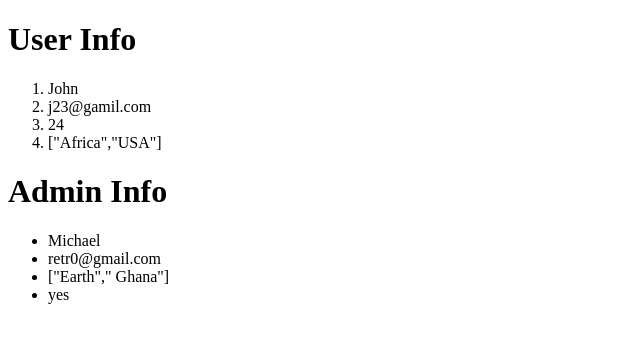
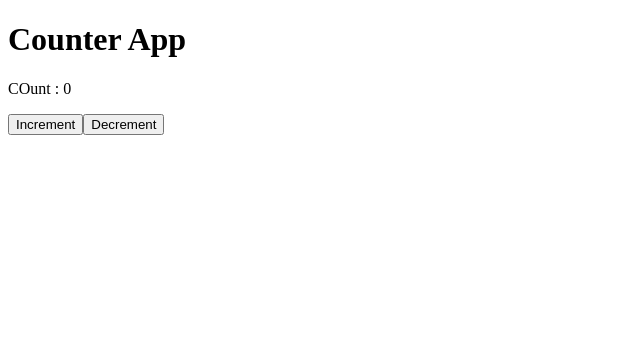
Before and after one commit to Retr0563/TS-practice, a React (Vite) app: page / in a window 1280 px wide. Shown: the top 342 px of the page, without its empty margins (0-640 px from the left). Built offline with nearby package versions, Linux system fonts and the light colour scheme.

Commit message:
counter App

```diff
--- a/src/App.tsx
+++ b/src/App.tsx
@@ -1,23 +1,9 @@
-import AdminInfo from "./components/AdminInfo";
-import UserInfo from "./components/UserInfo";
+import Counter from "./Components/Counter";
 
 const App = () => {
   return (
     <div>
-      <h1>User Info</h1>
-      <UserInfo
-        name="John"
-        email="j23@gamil.com"
-        age={24}
-        location={["Africa", "USA"]}
-      />
-      <h1>Admin Info</h1>
-      <AdminInfo
-        name="Michael"
-        email="retr0@gmail.com "
-        location={["Earth", " Ghana"]}
-        admin="yes"
-      />
+      <Counter />
     </div>
   );
 };
--- /dev/null
+++ b/src/Components/Counter.tsx
@@ -0,0 +1,14 @@
+import { useState } from "react";
+const Counter = () => {
+  const [count, setCount] = useState<number>(0);
+
+  return (
+    <div>
+      <h1>Counter App</h1>
+      <p>COunt : {count}</p>
+      <button onClick={() => setCount(count + 1)}>Increment</button>
+      <button onClick={() => setCount(count - 1)}>Decrement</button>
+    </div>
+  );
+};
+export default Counter;
--- a/src/components/AdminInfo.tsx
+++ /dev/null
@@ -1,20 +0,0 @@
-type adminInfos = {
-  name: string;
-  email: string;
-  location: string[];
-  admin: string;
-};
-
-const AdminInfo = ({ name, email, location, admin }: adminInfos) => {
-  return (
-    <div>
-      <ul>
-        <li>{name}</li>
-        <li>{email}</li>
-        <li>{JSON.stringify(location)}</li>
-        <li>{admin}</li>
-      </ul>
-    </div>
-  );
-};
-export default AdminInfo;
--- a/src/components/UserInfo.tsx
+++ /dev/null
@@ -1,20 +0,0 @@
-type userInfos = {
-  name: string;
-  email: string;
-  age: number;
-  location: string[];
-};
-
-const UserInfo = ({ name, email, age, location }: userInfos) => {
-  return (
-    <div>
-      <ol>
-        <li>{name}</li>
-        <li>{email}</li>
-        <li>{age}</li>
-        <li>{JSON.stringify(location)}</li>
-      </ol>
-    </div>
-  );
-};
-export default UserInfo;
```
Also changed, not shown: src/Types.ts (deleted, +0 -12 lines).
